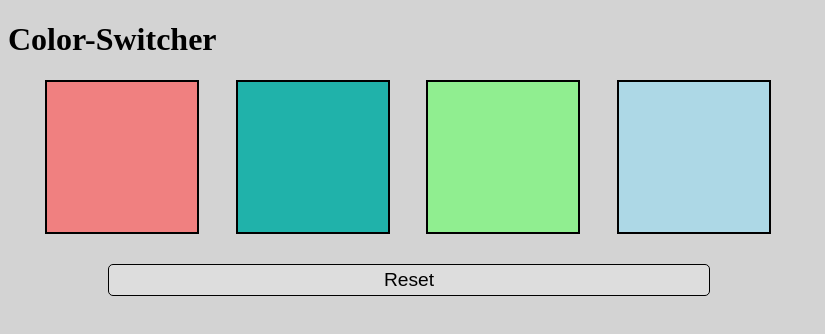
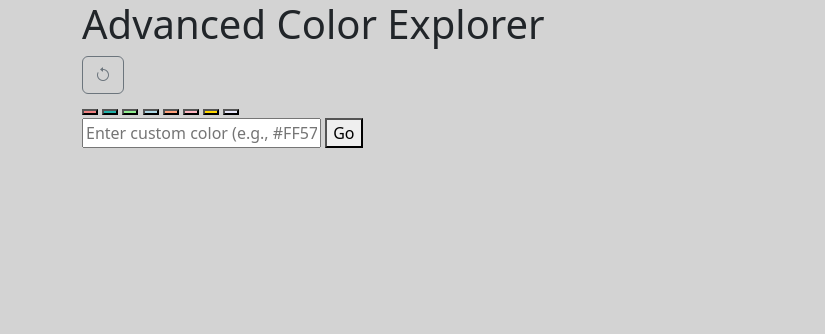
Before and after one commit to MoosaHaroon6/Color-Switcher-Project-Html-Css-Js, a plain HTML site: page Color Changer/index.html in a window 1280 px wide. Shown: the whole page, without its empty margins (0-825 px from the left). Drawn offline with nearby package versions, Linux system fonts and the light colour scheme.

Commit message:
Update index.html

```diff
--- a/Color Changer/index.html
+++ b/Color Changer/index.html
@@ -1,25 +1,39 @@
 <!DOCTYPE html>
 <html lang="en">
-
 <head>
     <meta charset="UTF-8">
     <meta name="viewport" content="width=device-width, initial-scale=1.0">
-    <title>Color-Changer</title>
+    <title>Color Changer</title>
+    <link href="https://cdn.jsdelivr.net/npm/bootstrap@5.3.0-alpha1/dist/css/bootstrap.min.css" rel="stylesheet">
+    <link rel="stylesheet" href="https://cdn.jsdelivr.net/npm/bootstrap-icons@1.7.2/font/bootstrap-icons.css">
     <link rel="stylesheet" href="style.css">
 </head>
+<body>
+    <div class="container">
+        <div class="header">
+            <h1>Advanced Color Explorer</h1>
+            <button id="reset" class="btn btn-outline-secondary">
+                <i class="bi bi-arrow-counterclockwise"></i>
+            </button>
+        </div>
+        <div class="color-palette">
+            <button class="color-button" id="lightcoral" style="background-color: lightcoral;" data-color="#F08080"></button>
+            <button class="color-button" id="lightseagreen" style="background-color: lightseagreen;" data-color="#20B2AA"></button>
+            <button class="color-button" id="lightgreen" style="background-color: lightgreen;" data-color="#90EE90"></button>
+            <button class="color-button" id="lightblue" style="background-color: lightblue;" data-color="#ADD8E6"></button>
+            <button class="color-button" id="lightsalmon" style="background-color: lightsalmon;" data-color="#FFA07A"></button>
+            <button class="color-button" id="lightpink" style="background-color: lightpink;" data-color="#FFB6C1"></button>
+            <button class="color-button" id="gold" style="background-color: gold;" data-color="#FFD700"></button>
+            <button class="color-button" id="lavender" style="background-color: lavender;" data-color="#E6E6FA"></button>
+        </div>
+        <div id="color-info"></div>
+        <div class="custom-color-container">
+            <input type="text" id="custom-color" placeholder="Enter custom color (e.g., #FF5733)">
+            <button id="apply-custom-color">Go</button>
+        </div>
+    </div>
 
-<body>
-    <h1>Color-Switcher</h1>
-    <div class="color-box">
-        <div class="button" id="lightcoral"></div>
-        <div class="button" id="lightseagreen"></div>
-        <div class="button" id="lightgreen"></div>
-        <div class="button" id="lightblue"></div>
-    </div>
-    <div class="button" id="lightgrey">Reset</div>
-    <script src="app.js">
-
-    </script>
+    <script src="https://cdn.jsdelivr.net/npm/bootstrap@5.3.0-alpha1/dist/js/bootstrap.bundle.min.js"></script>
+    <script src="app.js"></script>
 </body>
-
 </html>
```
